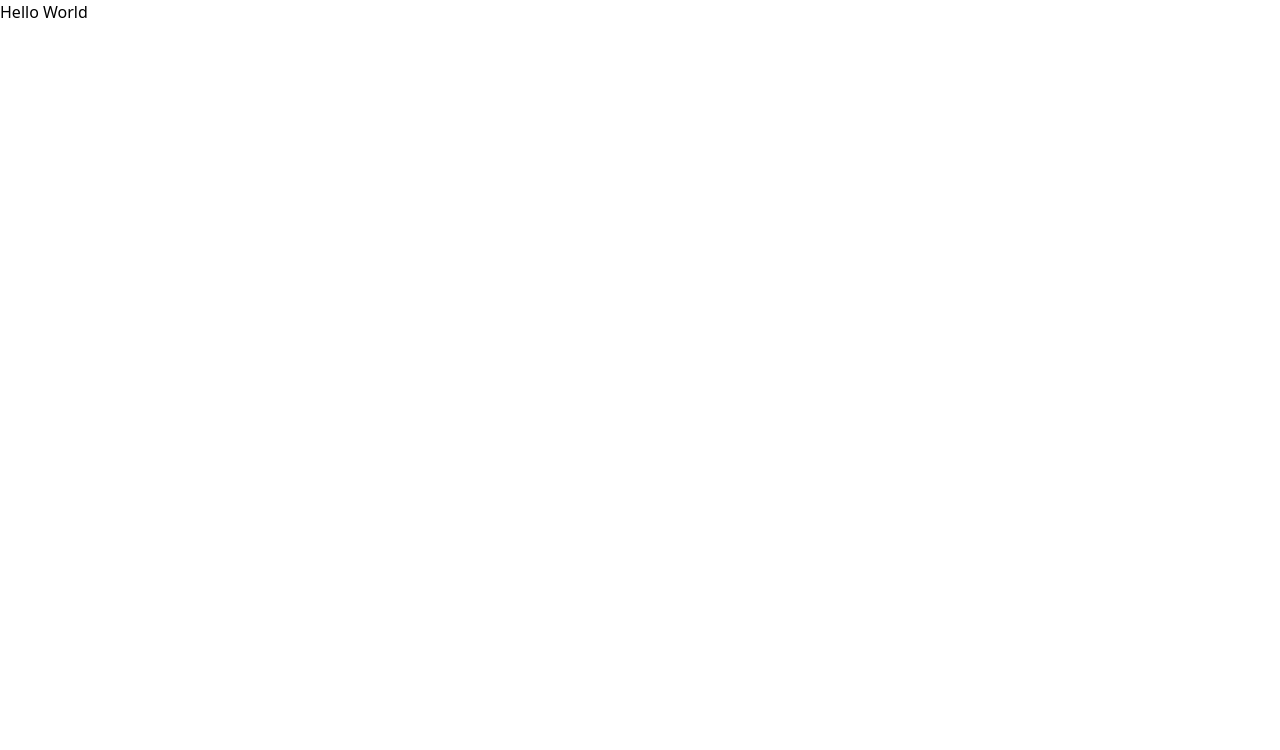
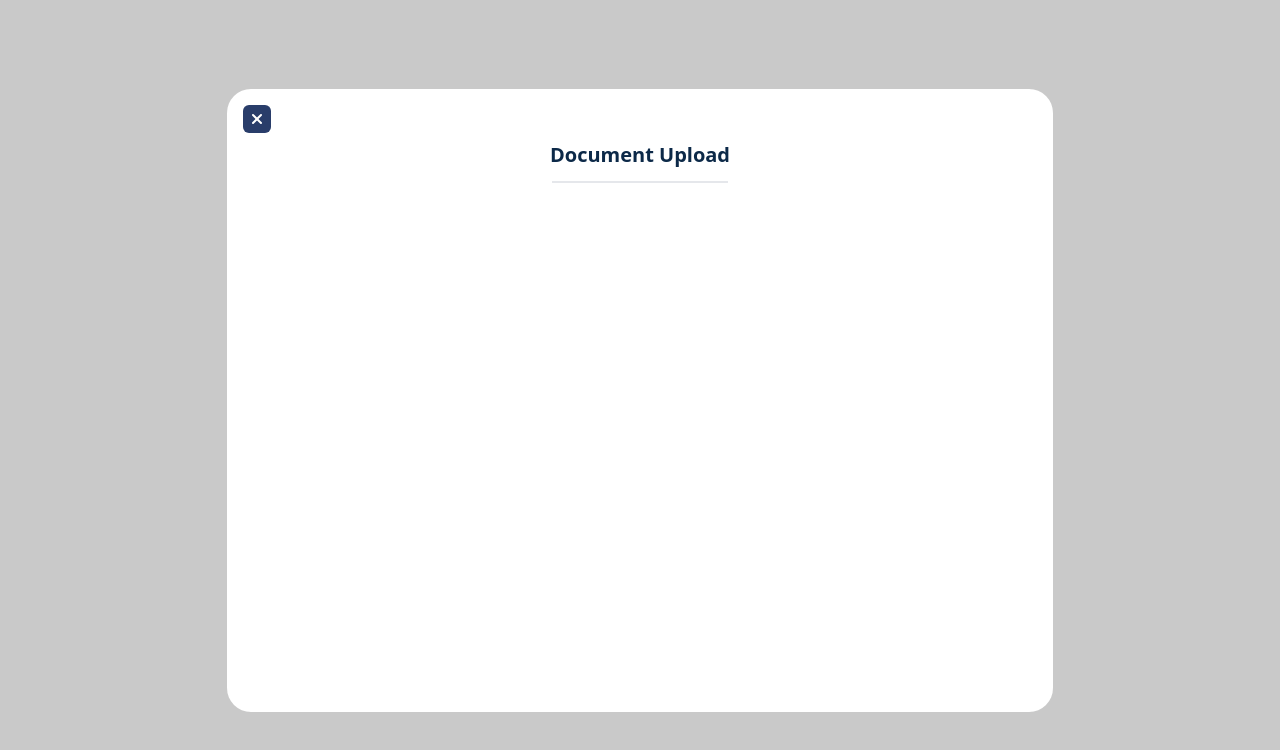
Before and after one commit to jalvaydev/skyhop-mockup, a React (Vite) app: page / in a window 1280 px wide. Shown: the top 750 px of the page. Built offline with nearby package versions, Linux system fonts and the light colour scheme.

Commit message:
added modal component, created modal header

```diff
--- a/src/App.tsx
+++ b/src/App.tsx
@@ -1,5 +1,7 @@
+import Modal from './components/Modal';
+
 function App() {
-  return <div>Hello World</div>;
+  return <Modal />;
 }
 
 export default App;
--- /dev/null
+++ b/src/components/Modal.tsx
@@ -0,0 +1,15 @@
+import ModalHeader from './ModalHeader';
+
+function Modal() {
+  return (
+    <div className="fixed top-0 left-0 z-10 w-full h-full bg-[#b2b2b2b2]">
+      <div className="flex h-full">
+        <div className="bg-white opacity-100 h-[623px] w-[826px] p-4 mx-auto rounded-3xl my-auto">
+          <ModalHeader />
+        </div>
+      </div>
+    </div>
+  );
+}
+
+export default Modal;
--- /dev/null
+++ b/src/components/ModalHeader.tsx
@@ -0,0 +1,21 @@
+import { X } from 'lucide-react';
+
+function ModalHeader() {
+  return (
+    <>
+      <div className="flex h-7">
+        <div className="bg-[#293D6A] h-7 w-7 text-white rounded-md justify-center flex">
+          <X className="h-4 my-auto" strokeWidth={3} />
+        </div>
+      </div>
+      <div className="flex flex-col-reverse h-12 pb-3 mx-auto">
+        <h3 className="text-xl font-bold text-[rgb(12,41,72)] text-center">
+          Document Upload
+        </h3>
+      </div>
+      <div className="mx-auto border-b-2 w-44 border-gray-150"> </div>
+    </>
+  );
+}
+
+export default ModalHeader;
```
Also changed, not shown: resources/screenshot.png (added).
